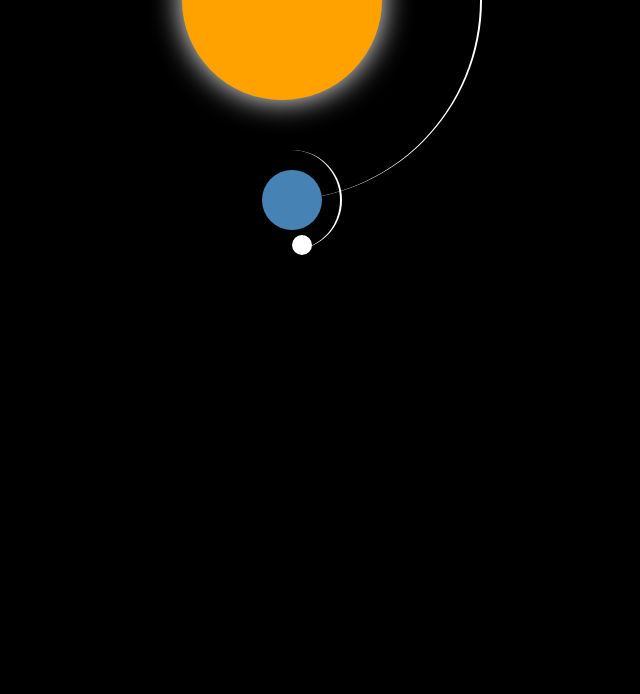
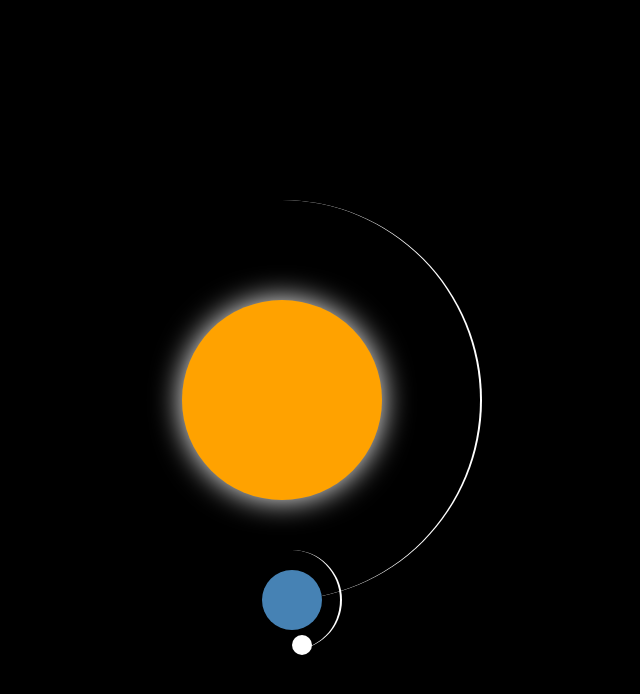
Before and after one commit to Mateus-H-Senai/Solar-System, a plain HTML site: page portfólio-solar/index.html in a window 1280 px wide. Shown: the whole page, without its empty margins (358-998 px from the left). Drawn offline with Linux system fonts and the light colour scheme.

Commit message:
V1.0.1- Bug corrigido

```diff
--- a/portfólio-solar/css/style.css
+++ b/portfólio-solar/css/style.css
@@ -2,6 +2,7 @@
     padding: 0;
     margin: 0;
     box-sizing: border-box;
+    font-family: sans-serif;
     text-decoration: none;
 }
 
@@ -9,7 +10,7 @@ body{
     display: flex;
     align-items: center;
     justify-content: center;
-    min-height: 100%;
+    min-height: 100vh;
     background-color: #000;
 }
 
@@ -29,6 +30,11 @@ body{
     border-right: 2px solid #fff;
     border-radius: 50%;
     animation: anime-1 5s linear infinite;
+}
+
+@keyframes anime-1 {
+    0%{transform:rotate(0deg);}
+    100%{transform:rotate(360deg);}
 }
 
 .axis1 .earth{
@@ -60,8 +66,3 @@ body{
     top: 85px;
     left: 50px;
 }
-
-@keyframes anime-1 {
-    0%{transform:rotate(0deg)};
-    100%{transform:rotate(360deg)};
-}
```
